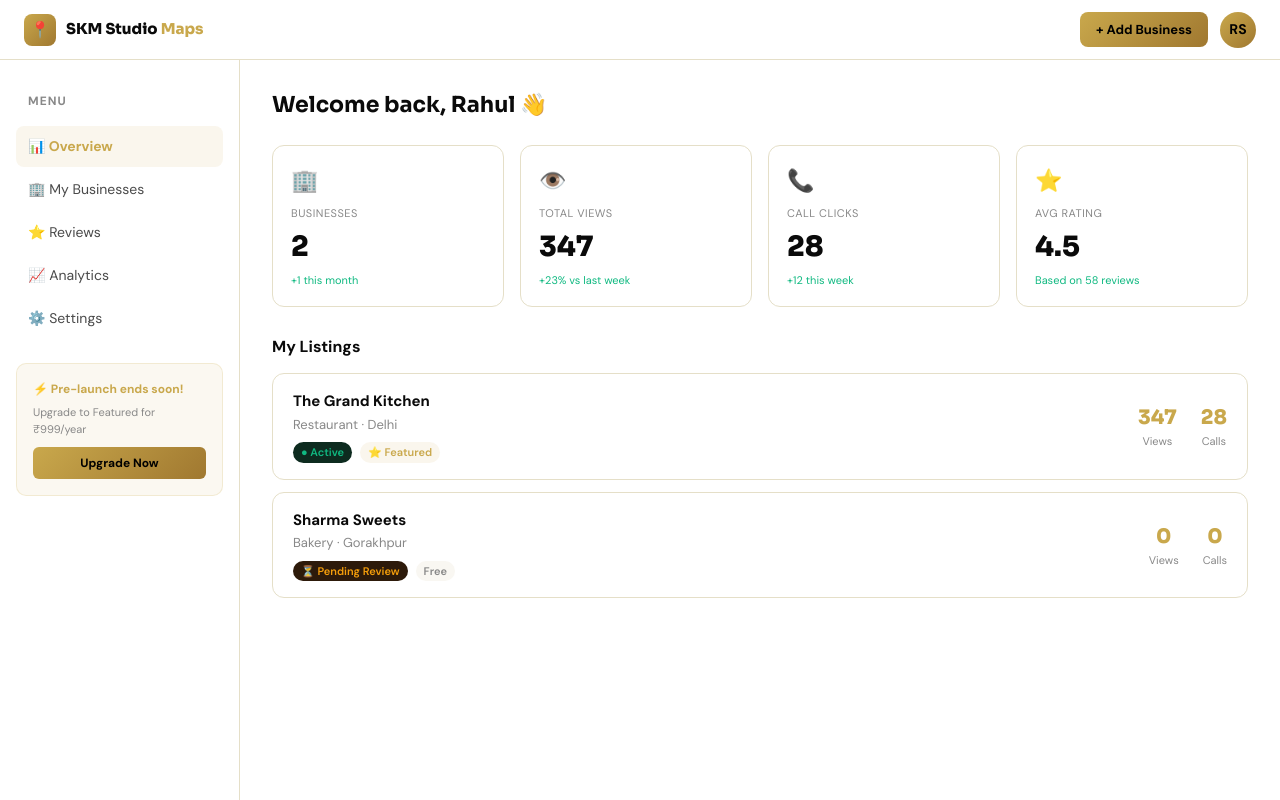
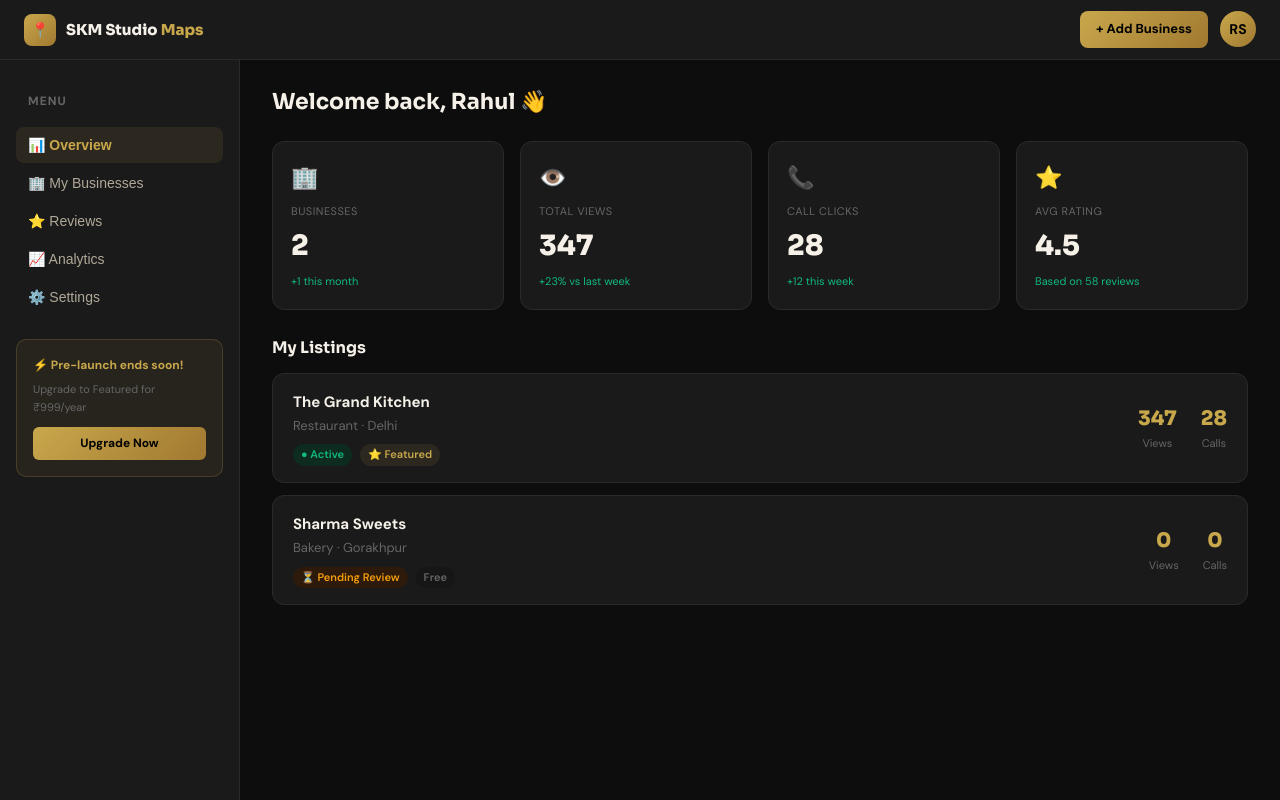
Before and after one commit to skmstudioservices-cyber/maps, a Next.js app: page /dashboard in a window 1280 px wide. Built offline with nearby package versions, Linux system fonts and the light colour scheme.

Commit message:
[ui-ux-refresh] Premium design system: dark mode, gold tokens, animations, glass cards

```diff
--- a/app/globals.css
+++ b/app/globals.css
@@ -1,55 +1,358 @@
-@import "tailwindcss";
+/*
+ * ============================================================
+ * FILE: app/globals.css (UI/UX Refresh Branch)
+ * BRANCH: feature/ui-ux-refresh
+ * PURPOSE: New premium design tokens and styles for the whole site.
+ *
+ * WHAT THIS FILE CHANGES:
+ * - Dark mode by default (professional, modern look)
+ * - Gold accent color throughout
+ * - Smooth hover animations on cards and buttons
+ * - Better font sizes and spacing
+ * - Glassmorphism effects for cards
+ * - Smooth page transitions
+ *
+ * TO REVIEW: Push this branch to GitHub → Vercel auto-deploys a
+ * preview URL like: https://maps-git-feature-ui-ux-skmstudioservices-cyber.vercel.app
+ * Use that link to check before merging to main.
+ *
+ * WHEN TO MERGE TO MAIN:
+ * - Once you're happy with how the whole site looks.
+ * ============================================================
+ */
 
+/* ── Google Fonts - Premium Typography ── */
+@import url('https://fonts.googleapis.com/css2?family=Sora:wght@400;600;700;800&family=DM+Sans:wght@400;500;600;700&display=swap');
+
+/* ══════════════════════════════════════════
+   DESIGN TOKENS — Edit these to change the
+   whole site's color scheme in one place.
+   ══════════════════════════════════════════ */
 :root {
+  /* Brand Colors */
   --gold: #C9A84C;
+  --gold-dark: #A07830;
   --gold-light: #E8C96A;
-  --gold-dark: #A07830;
-  --gold-muted: #F5E6C0;
-  --bg: #FFFFFF;
-  --bg-secondary: #F9F7F2;
-  --bg-card: #FFFFFF;
-  --text-primary: #0A0A0A;
-  --text-secondary: #4A4A4A;
-  --text-muted: #888888;
-  --border: #E5DFC8;
-  --border-strong: #C9A84C;
-  --shadow: rgba(201, 168, 76, 0.15);
+
+  /* Dark Background Palette */
+  --bg: #0D0D0D;
+  --bg-secondary: #161616;
+  --bg-card: #1A1A1A;
+  --bg-elevated: #222222;
+
+  /* Text Colors */
+  --text-primary: #F5F0E8;
+  --text-secondary: #B0A898;
+  --text-muted: #666666;
+
+  /* Border */
+  --border: #2A2A2A;
+  --border-gold: rgba(201, 168, 76, 0.25);
+
+  /* Functional Colors */
+  --success: #10B981;
+  --warning: #F59E0B;
+  --error: #EF4444;
+  --info: #3B82F6;
+
+  /* Spacing rhythm */
+  --radius-sm: 6px;
+  --radius-md: 10px;
+  --radius-lg: 14px;
+  --radius-xl: 20px;
+
+  /* Shadows */
+  --shadow-card: 0 4px 20px rgba(0, 0, 0, 0.4);
+  --shadow-gold: 0 4px 24px rgba(201, 168, 76, 0.15);
 }
 
-[data-theme="dark"] {
-  --bg: #0A0A0A;
-  --bg-secondary: #111111;
-  --bg-card: #1A1A1A;
-  --text-primary: #F5F0E8;
-  --text-secondary: #C0B090;
-  --text-muted: #666666;
-  --border: #2A2520;
-  --border-strong: #C9A84C;
-  --shadow: rgba(201, 168, 76, 0.1);
+/* ══════════════════════════════════════════
+   RESET & BASE STYLES
+   ══════════════════════════════════════════ */
+*, *::before, *::after {
+  box-sizing: border-box;
+  margin: 0;
+  padding: 0;
 }
 
-* { box-sizing: border-box; }
+html {
+  scroll-behavior: smooth;
+}
 
 body {
-  background: var(--bg);
+  background-color: var(--bg);
   color: var(--text-primary);
-  font-family: 'DM Sans', -apple-system, sans-serif;
-  transition: background 0.3s, color 0.3s;
+  font-family: 'DM Sans', -apple-system, BlinkMacSystemFont, sans-serif;
+  font-size: 15px;
+  line-height: 1.6;
+  -webkit-font-smoothing: antialiased;
 }
 
-::-webkit-scrollbar { width: 6px; }
-::-webkit-scrollbar-track { background: var(--bg-secondary); }
-::-webkit-scrollbar-thumb { background: var(--gold-dark); border-radius: 3px; }
+/* ══════════════════════════════════════════
+   TYPOGRAPHY CLASSES
+   ══════════════════════════════════════════ */
 
-@keyframes fadeInUp {
-  from { opacity: 0; transform: translateY(20px); }
-  to { opacity: 1; transform: translateY(0); }
+/* Use for page headings */
+h1, h2, h3 {
+  font-family: 'Sora', sans-serif;
+  color: var(--text-primary);
+  line-height: 1.3;
 }
-@keyframes pulse-gold {
-  0%, 100% { box-shadow: 0 0 0 0 rgba(201, 168, 76, 0.4); }
-  50% { box-shadow: 0 0 0 8px rgba(201, 168, 76, 0); }
+
+/* Gradient gold text — for brand name etc. */
+.text-gold {
+  color: var(--gold);
 }
-@keyframes slideIn {
-  from { transform: translateX(120%); opacity: 0; }
-  to { transform: translateX(0); opacity: 1; }
+
+.text-gradient {
+  background: linear-gradient(135deg, var(--gold-light), var(--gold-dark));
+  -webkit-background-clip: text;
+  -webkit-text-fill-color: transparent;
+  background-clip: text;
 }
+
+/* ══════════════════════════════════════════
+   CARD COMPONENT
+   A reusable card with hover effect.
+   ══════════════════════════════════════════ */
+.card {
+  background: var(--bg-card);
+  border: 1px solid var(--border);
+  border-radius: var(--radius-lg);
+  padding: 20px;
+  transition: border-color 0.2s ease, box-shadow 0.2s ease, transform 0.2s ease;
+}
+
+/* Lifted card effect on hover */
+.card:hover {
+  border-color: var(--border-gold);
+  box-shadow: var(--shadow-gold);
+  transform: translateY(-2px);
+}
+
+/* Glassmorphism card — semi-transparent with blur */
+.card-glass {
+  background: rgba(26, 26, 26, 0.7);
+  backdrop-filter: blur(12px);
+  -webkit-backdrop-filter: blur(12px);
+  border: 1px solid rgba(201, 168, 76, 0.12);
+  border-radius: var(--radius-lg);
+}
+
+/* ══════════════════════════════════════════
+   BUTTON STYLES
+   ══════════════════════════════════════════ */
+
+/* Primary gold CTA button */
+.btn-primary {
+  display: inline-flex;
+  align-items: center;
+  gap: 8px;
+  background: linear-gradient(135deg, var(--gold), var(--gold-dark));
+  color: #000;
+  font-family: 'DM Sans', sans-serif;
+  font-size: 14px;
+  font-weight: 700;
+  padding: 11px 22px;
+  border: none;
+  border-radius: var(--radius-md);
+  cursor: pointer;
+  text-decoration: none;
+  transition: opacity 0.15s ease, transform 0.15s ease, box-shadow 0.15s ease;
+}
+
+.btn-primary:hover {
+  opacity: 0.92;
+  transform: translateY(-1px);
+  box-shadow: 0 6px 20px rgba(201, 168, 76, 0.35);
+}
+
+.btn-primary:active {
+  transform: translateY(0px);
+}
+
+/* Secondary/outline button */
+.btn-secondary {
+  display: inline-flex;
+  align-items: center;
+  gap: 8px;
+  background: transparent;
+  color: var(--text-secondary);
+  font-size: 14px;
+  font-weight: 600;
+  padding: 10px 20px;
+  border: 1px solid var(--border);
+  border-radius: var(--radius-md);
+  cursor: pointer;
+  text-decoration: none;
+  transition: border-color 0.15s ease, color 0.15s ease;
+}
+
+.btn-secondary:hover {
+  border-color: var(--gold);
+  color: var(--gold);
+}
+
+/* ══════════════════════════════════════════
+   BADGE / TAG STYLES
+   ══════════════════════════════════════════ */
+
+.badge {
+  display: inline-block;
+  font-size: 11px;
+  font-weight: 600;
+  padding: 3px 10px;
+  border-radius: 99px;
+  letter-spacing: 0.02em;
+}
+
+.badge-gold {
+  background: rgba(201, 168, 76, 0.12);
+  color: var(--gold);
+  border: 1px solid rgba(201, 168, 76, 0.25);
+}
+
+.badge-green {
+  background: rgba(16, 185, 129, 0.1);
+  color: var(--success);
+  border: 1px solid rgba(16, 185, 129, 0.2);
+}
+
+.badge-orange {
+  background: rgba(245, 158, 11, 0.1);
+  color: var(--warning);
+  border: 1px solid rgba(245, 158, 11, 0.2);
+}
+
+/* ══════════════════════════════════════════
+   FORM INPUTS
+   ══════════════════════════════════════════ */
+input, select, textarea {
+  background: var(--bg-card);
+  border: 1px solid var(--border);
+  border-radius: var(--radius-md);
+  color: var(--text-primary);
+  font-family: 'DM Sans', sans-serif;
+  font-size: 14px;
+  padding: 10px 14px;
+  outline: none;
+  transition: border-color 0.15s ease, box-shadow 0.15s ease;
+  width: 100%;
+}
+
+input:focus, select:focus, textarea:focus {
+  border-color: var(--gold);
+  box-shadow: 0 0 0 3px rgba(201, 168, 76, 0.1);
+}
+
+/* ══════════════════════════════════════════
+   SCROLLBAR (custom thin gold scrollbar)
+   ══════════════════════════════════════════ */
+::-webkit-scrollbar {
+  width: 6px;
+  height: 6px;
+}
+
+::-webkit-scrollbar-track {
+  background: var(--bg);
+}
+
+::-webkit-scrollbar-thumb {
+  background: var(--border);
+  border-radius: 99px;
+}
+
+::-webkit-scrollbar-thumb:hover {
+  background: var(--gold-dark);
+}
+
+/* ══════════════════════════════════════════
+   ANIMATIONS
+   ══════════════════════════════════════════ */
+
+/* Fade in from below — for page loads */
+@keyframes fadeUp {
+  from {
+    opacity: 0;
+    transform: translateY(16px);
+  }
+  to {
+    opacity: 1;
+    transform: translateY(0);
+  }
+}
+
+.animate-fade-up {
+  animation: fadeUp 0.4s ease forwards;
+}
+
+/* Shimmer — for loading skeleton placeholders */
+@keyframes shimmer {
+  0% { background-position: -400px 0; }
+  100% { background-position: 400px 0; }
+}
+
+.skeleton {
+  background: linear-gradient(90deg, var(--bg-card) 25%, var(--bg-elevated) 50%, var(--bg-card) 75%);
+  background-size: 800px 100%;
+  animation: shimmer 1.5s infinite;
+  border-radius: var(--radius-sm);
+}
+
+/* Pulse — for live status indicators */
+@keyframes pulse {
+  0%, 100% { opacity: 1; }
+  50% { opacity: 0.5; }
+}
+
+.live-dot {
+  width: 8px;
+  height: 8px;
+  background: var(--success);
+  border-radius: 50%;
+  animation: pulse 2s infinite;
+  display: inline-block;
+  margin-right: 5px;
+}
+
+/* ══════════════════════════════════════════
+   NAVIGATION
+   ══════════════════════════════════════════ */
+.nav-link {
+  color: var(--text-muted);
+  text-decoration: none;
+  font-size: 14px;
+  font-weight: 500;
+  padding: 6px 10px;
+  border-radius: var(--radius-sm);
+  transition: color 0.15s ease, background 0.15s ease;
+}
+
+.nav-link:hover {
+  color: var(--text-primary);
+  background: var(--bg-elevated);
+}
+
+.nav-link.active {
+  color: var(--gold);
+}
+
+/* ══════════════════════════════════════════
+   UTILITY - GRID HELPERS
+   ══════════════════════════════════════════ */
+.grid-2 { display: grid; grid-template-columns: repeat(2, 1fr); gap: 16px; }
+.grid-3 { display: grid; grid-template-columns: repeat(3, 1fr); gap: 16px; }
+.grid-4 { display: grid; grid-template-columns: repeat(4, 1fr); gap: 16px; }
+
+@media (max-width: 768px) {
+  .grid-2, .grid-3, .grid-4 { grid-template-columns: 1fr; }
+}
+
+/* ══════════════════════════════════════════
+   DIVIDER
+   ══════════════════════════════════════════ */
+.divider {
+  height: 1px;
+  background: var(--border);
+  margin: 20px 0;
+}
```
